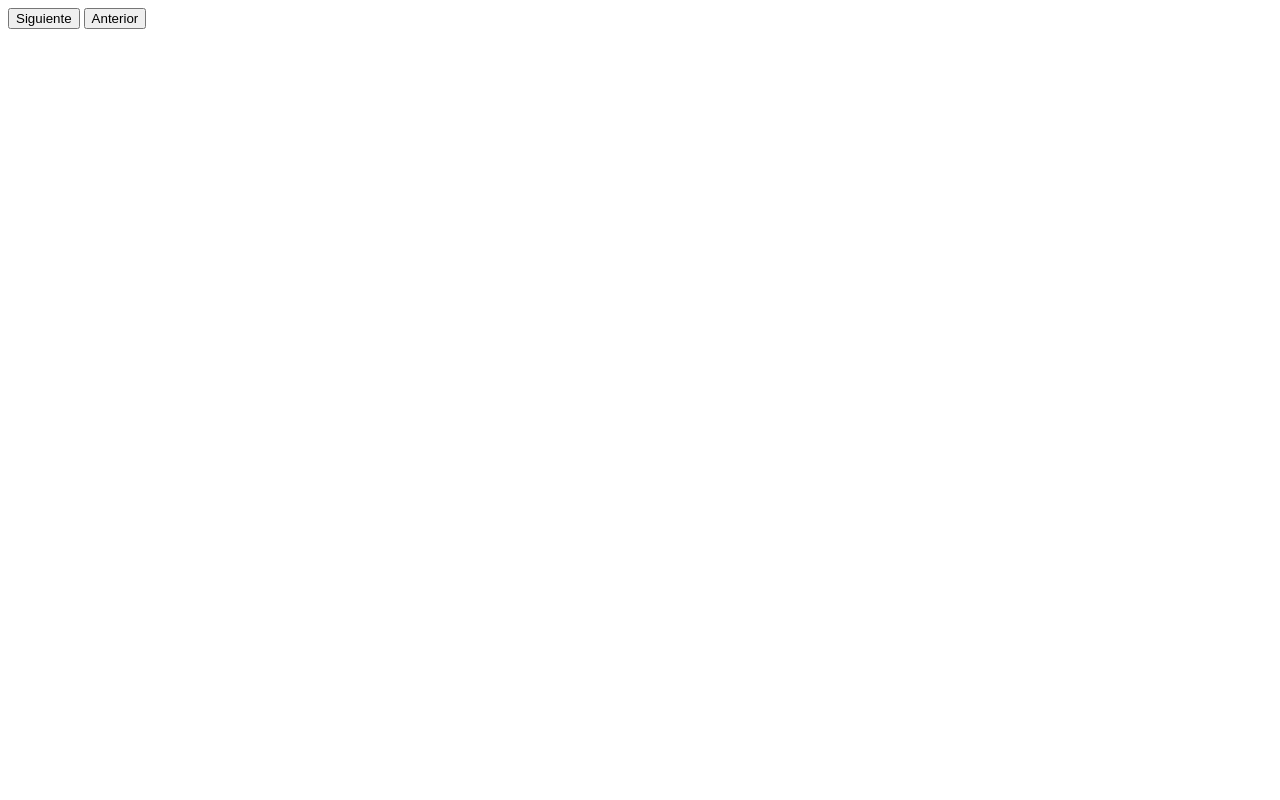
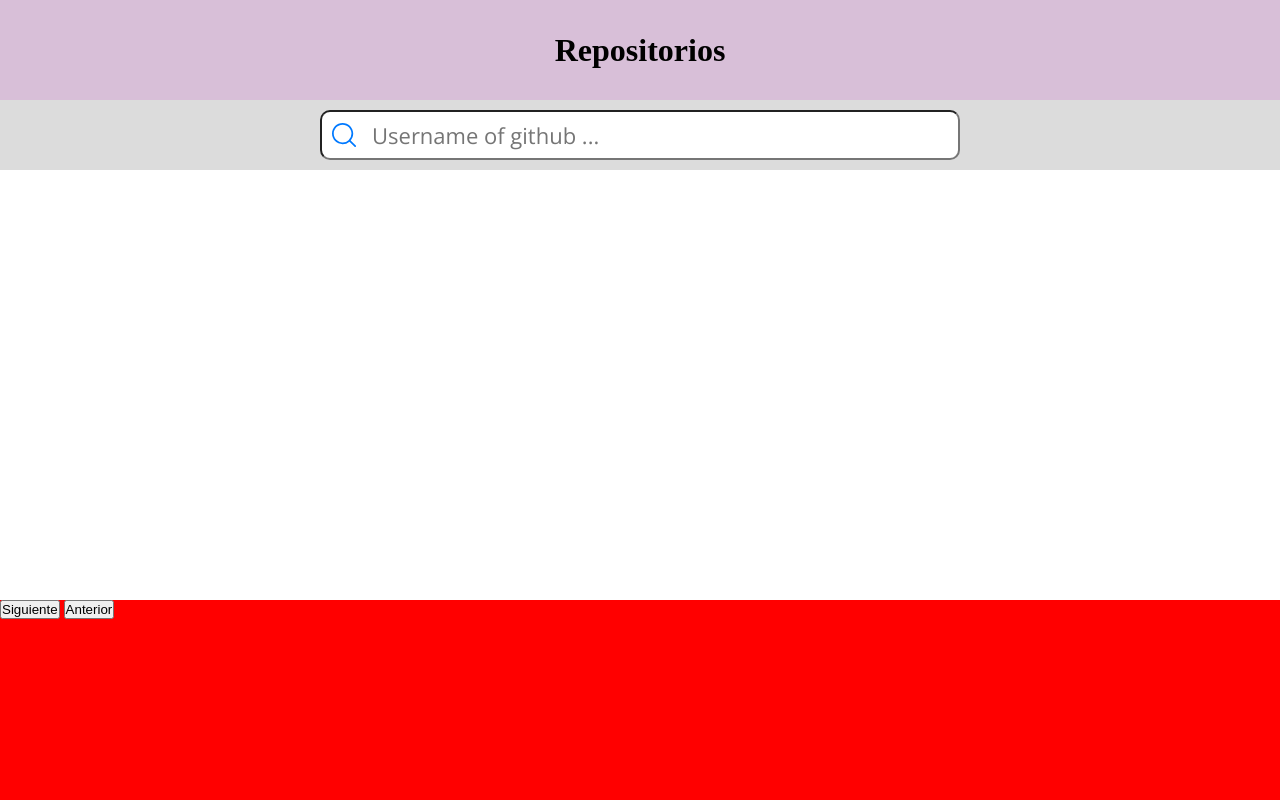
Before and after one commit to yass-brenda/repos-directory, a plain HTML site: page index.html in a window 1280 px wide. Drawn offline with nearby package versions, Linux system fonts and the light colour scheme; no server answers.

Commit message:
Adding style for css but it does not take corresponding size in the list

```diff
--- a/index.html
+++ b/index.html
@@ -2,13 +2,26 @@
 <html lang="en">
 <head>
     <meta charset="UTF-8">
-    <title>Consulta apis</title>
+    <title> Consulta apis</title>
+    <link rel="stylesheet"  href="style.css">
+    <link rel="preconnect" href="https://fonts.googleapis.com">
+    <link rel="preconnect" href="https://fonts.gstatic.com" crossorigin>
+    <link href="https://fonts.googleapis.com/css2?family=Open+Sans:wght@300;400&family=Space+Mono&display=swap" rel="stylesheet">
 </head>
 <script src="main.js"></script>
 <body>
-    <div id="nombre"></div>
-    <button id="siguiente" onclick="boton_siguiente()">Siguiente</button>
-    <button id="anterior" onclick="boton_anterior()">Anterior</button>
-
+    <header>
+        <h1>Repositorios</h1>
+    </header>
+    <section class="section_search">
+        <input class="section_input_search icon-search" placeholder="Username of github ...">
+    </section>
+    <section class="main_list">
+        <div id="nombre"></div>
+    </section>
+    <footer>
+        <button id="siguiente" onclick="boton_siguiente()">Siguiente</button>
+        <button id="anterior" onclick="boton_anterior()">Anterior</button>
+    </footer>
 </body>
 </html>
--- a/main.js
+++ b/main.js
@@ -11,6 +11,7 @@ function recorrer_arreglo(array){
     for (let i=0;i<array.length;i++){
         let div1 = document.getElementById("nombre")
         let div = document.createElement('div')
+        div.className += ' items_lista';
         div.textContent= array[i].name
         div1.appendChild(div)
     }
--- /dev/null
+++ b/style.css
@@ -0,0 +1,69 @@
+*,
+*::after,
+*::before {
+    box-sizing: border-box;
+    margin: 0;
+    padding: 0;
+}
+
+header {
+    display: flex;
+    flex-direction: row;
+    background: thistle;
+    align-items: center;
+    justify-content: center;
+    height: 100px;
+}
+
+.section_search {
+    display: flex;
+    flex-direction: row;
+    background: gainsboro;
+    align-items: center;
+    justify-content: center;
+}
+
+.section_input_search {
+    width: 50%;
+    height: 50px;
+    border-radius: 10px ;
+    font-family: 'Open Sans', sans-serif;
+    color: #4B6A9B;
+    font-size: 22px;
+}
+
+.icon-search {
+    background-image: url(images/icon-search.svg);
+    background-repeat: no-repeat;
+    background-position: 10px center;
+    padding-left: 50px;
+    outline: none;
+    margin: 10px;
+}
+
+.main_list {
+    flex-grow:1;
+    display: flex;
+    flex-direction: column;
+    align-items: center;
+    justify-content: flex-start;
+    width: 100%;
+
+}
+
+body {
+    display: flex;
+    flex-direction: column;
+    margin: 0;
+    min-height: 100vh;
+}
+
+.items_lista {
+    background-color: #4B6A9B;
+}
+
+footer {
+    background-color: red;
+    height: 200px;
+
+}
```
Also changed, not shown: images/icon-search.svg (added).
